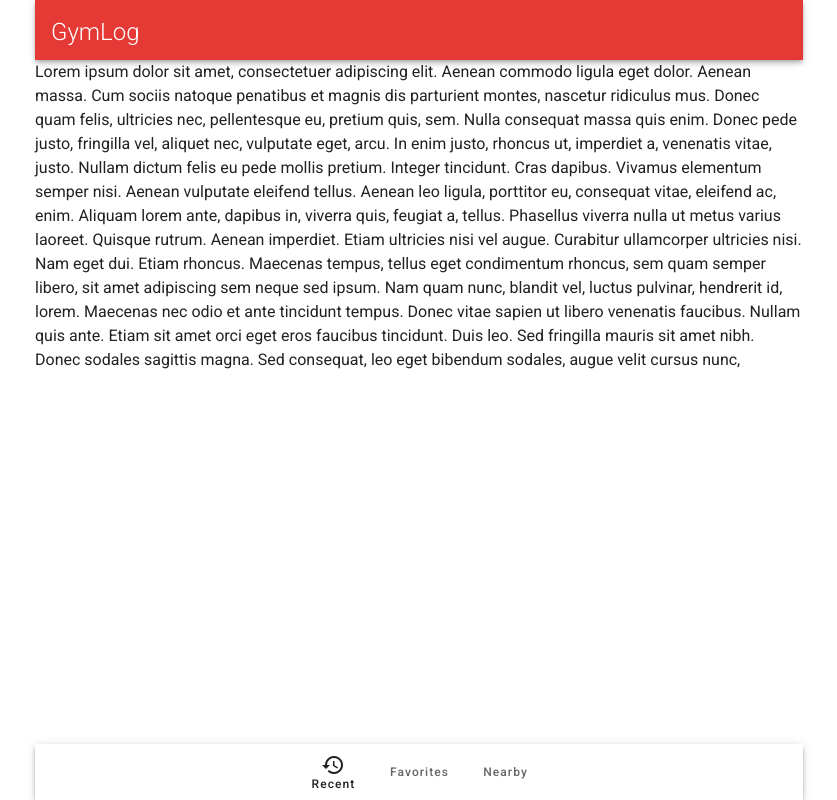
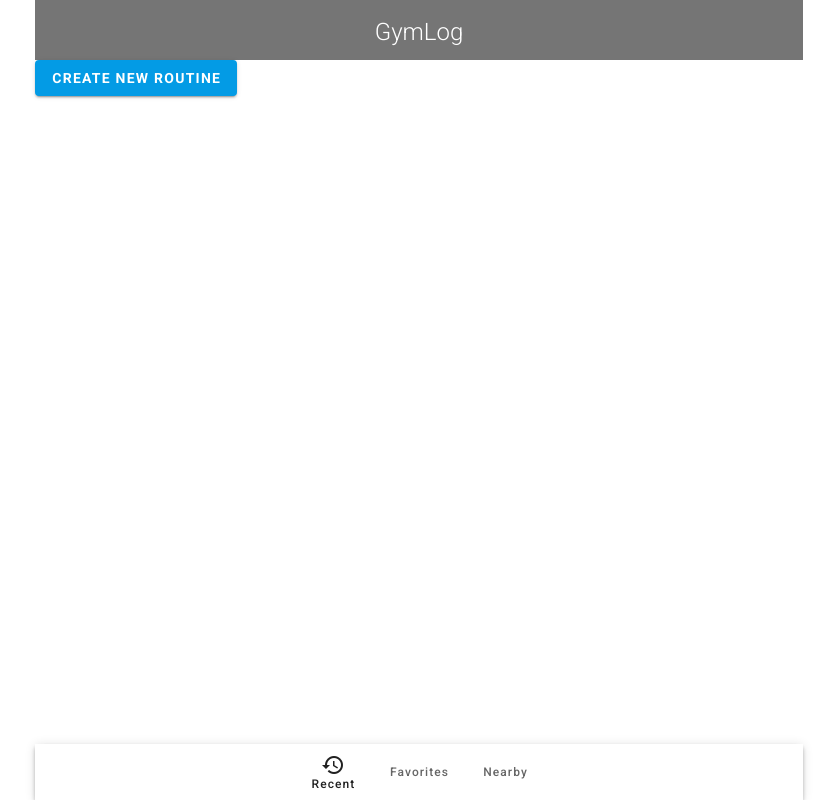
Before and after one commit to nighostchris/gymlog, a Vue app in the folder client/: page /dashboard in a window 1280 px wide. Shown: the whole page, without its empty margins (221-1058 px from the left). Built offline with nearby package versions, Linux system fonts and the light colour scheme.

Commit message:
Embed the RoutinePlanning component as the Dashboard default page.

```diff
--- a/client/src/components/HeaderBar.vue
+++ b/client/src/components/HeaderBar.vue
@@ -1,5 +1,9 @@
 <template>
-  <v-toolbar max-height="60px" color="red darken-1">
+  <v-toolbar
+    max-height="60px"
+    color="grey darken-1"
+    elevation="0"
+  >
     <v-toolbar-title class="font-weight-light headline white--text">
       GymLog
     </v-toolbar-title>
@@ -24,7 +28,7 @@ export default {
   position: fixed;
 }
 
-.v-toolbar__content {
+>>> .v-toolbar__content {
   justify-content: center;
 }
 </style>
--- a/client/src/components/RoutinePlanning.vue
+++ b/client/src/components/RoutinePlanning.vue
@@ -116,7 +116,7 @@
             <v-btn
               depressed
               color="pink lighten-4"
-              class="button-width mt-3"
+              class="button-width mt-3 mb-7"
               @click="newRoutineDialog = false"
             >
               Cancel Routine
@@ -310,6 +310,12 @@ export default {
   font-weight: bold;
 }
 
+>>> .v-dialog--fullscreen {
+  top: 56px;
+  height: calc(100% - 114px);
+  box-shadow: unset;
+}
+
 .exercise-title {
   font-weight: bold;
   color: #039BE5;
--- a/client/src/views/Dashboard.vue
+++ b/client/src/views/Dashboard.vue
@@ -2,35 +2,7 @@
   <v-container fluid fill-height pa-0>
     <v-layout column>
       <header-bar />
-      <div class="middle-content">
-        Lorem ipsum dolor sit amet, consectetuer adipiscing elit.
-        Aenean commodo ligula eget dolor.
-        Aenean massa. Cum sociis natoque penatibus et magnis dis
-        parturient montes, nascetur ridiculus
-        mus. Donec quam felis, ultricies nec, pellentesque eu,
-        pretium quis, sem. Nulla consequat massa
-        quis enim. Donec pede justo, fringilla vel, aliquet nec,
-        vulputate eget, arcu. In enim justo,
-        rhoncus ut, imperdiet a, venenatis vitae, justo. Nullam
-        dictum felis eu pede mollis pretium.
-        Integer tincidunt. Cras dapibus. Vivamus elementum semper
-        nisi. Aenean vulputate eleifend tellus.
-        Aenean leo ligula, porttitor eu, consequat vitae, eleifend ac,
-        enim. Aliquam lorem ante, dapibus in,
-        viverra quis, feugiat a, tellus. Phasellus viverra nulla ut
-        metus varius laoreet. Quisque rutrum. Aenean
-        imperdiet. Etiam ultricies nisi vel augue. Curabitur ullamcorper
-        ultricies nisi. Nam eget dui. Etiam rhoncus.
-        Maecenas tempus, tellus eget condimentum rhoncus, sem quam semper
-        libero, sit amet adipiscing sem neque sed ipsum.
-        Nam quam nunc, blandit vel, luctus pulvinar, hendrerit id, lorem.
-        Maecenas nec odio et ante tincidunt tempus.
-        Donec vitae sapien ut libero venenatis faucibus. Nullam quis ante.
-        Etiam sit amet orci eget eros faucibus tincidunt.
-        Duis leo. Sed fringilla mauris sit amet nibh. Donec sodales sagittis
-        magna. Sed consequat, leo eget bibendum sodales,
-        augue velit cursus nunc,
-      </div>
+      <routine-planning class="middle-content" />
       <v-layout justify-center>
         <v-bottom-navigation
           v-model="bottomController"
@@ -58,10 +30,12 @@
 
 <script>
 import HeaderBar from '../components/HeaderBar.vue';
+import RoutinePlanning from '../components/RoutinePlanning.vue';
 
 export default {
   components: {
     'header-bar': HeaderBar,
+    'routine-planning': RoutinePlanning,
   },
   data() {
     return {
```
